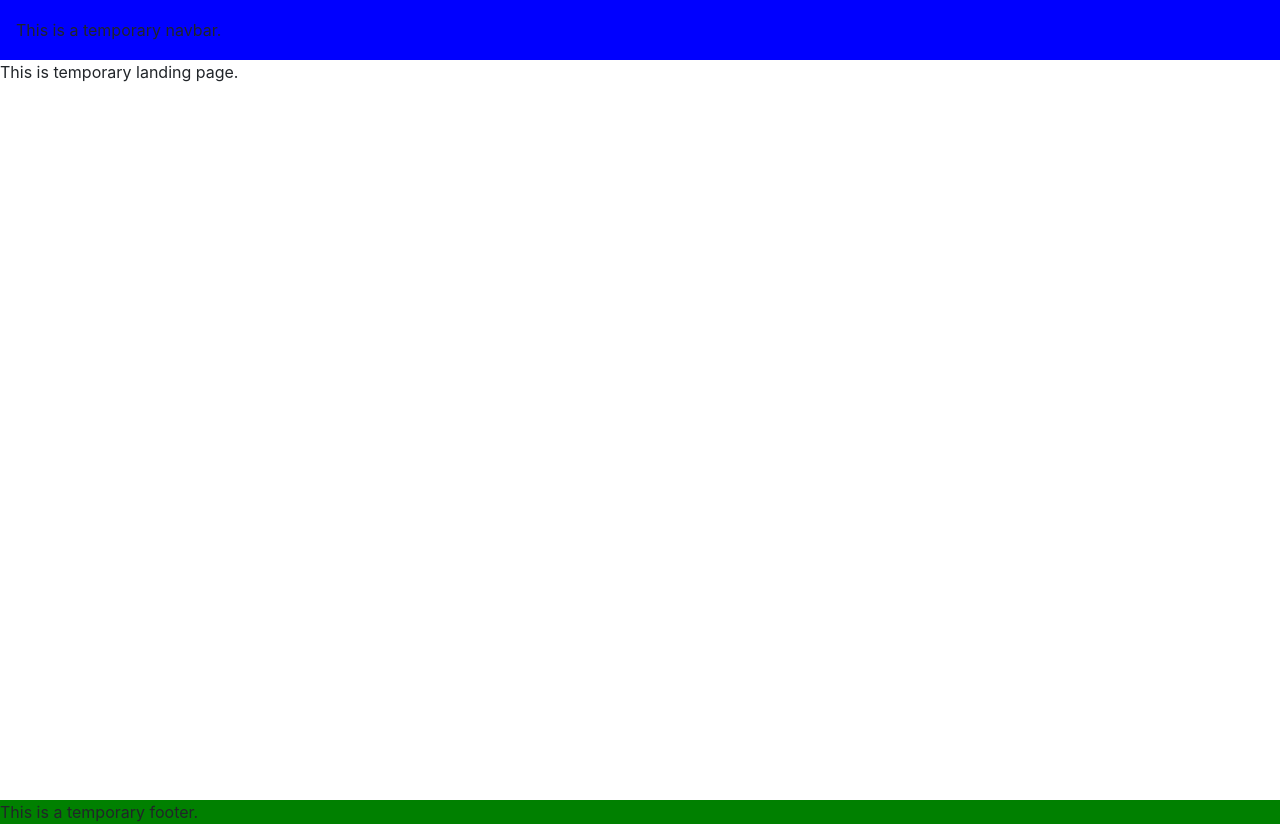
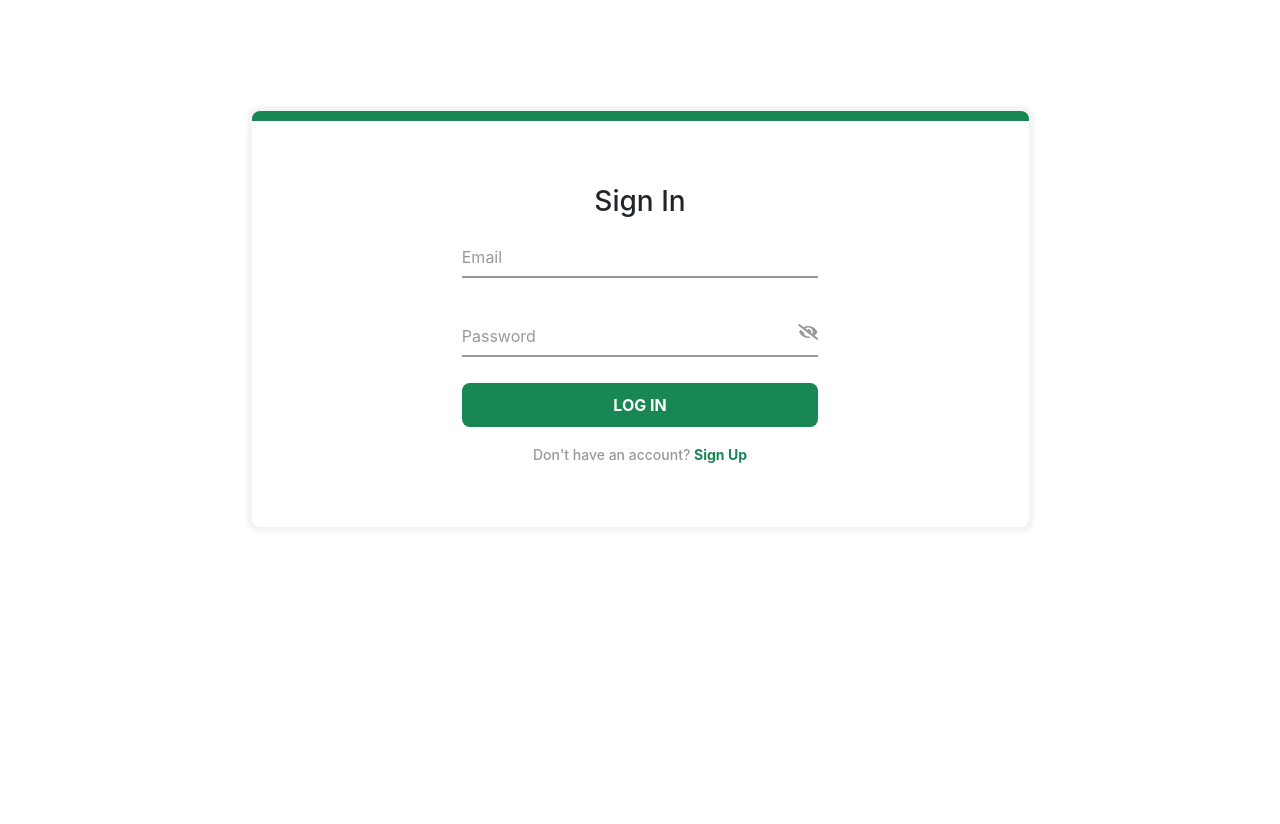
Before and after one commit to jds1-JabarSurvei/Frontend, a React (Create React App) app: page / in a window 1280 px wide. After the commit the page ends 800 px from the top, so only its background shows below. Built offline with nearby package versions, Linux system fonts and the light colour scheme.

Commit message:
perbaikan login.js dan tampilan awal app.js

```diff
--- a/src/App.js
+++ b/src/App.js
@@ -1,16 +1,12 @@
 import Navbar from 'components/common/Navbar';
 import Footer from 'components/common/Footer';
+import Login from 'pages/Login';
 import './App.css';
 
 function App() {
   return (
     <div className="App">
-      <Navbar />
-      <div className="page-container">
-        {/* Route and PrivateRoute go here */}
-        This is temporary landing page.
-      </div>
-      <Footer />
+      <Login/>
     </div>
   );
 }
--- a/src/pages/Login.js
+++ b/src/pages/Login.js
@@ -16,6 +16,7 @@ class Login extends Component {
 
     handleChange = event => {
         this.setState({ [event.target.name]: event.target.value });
+        this.setState({ isWrong : false });
     };
 
     handleSubmit = event => {
```
